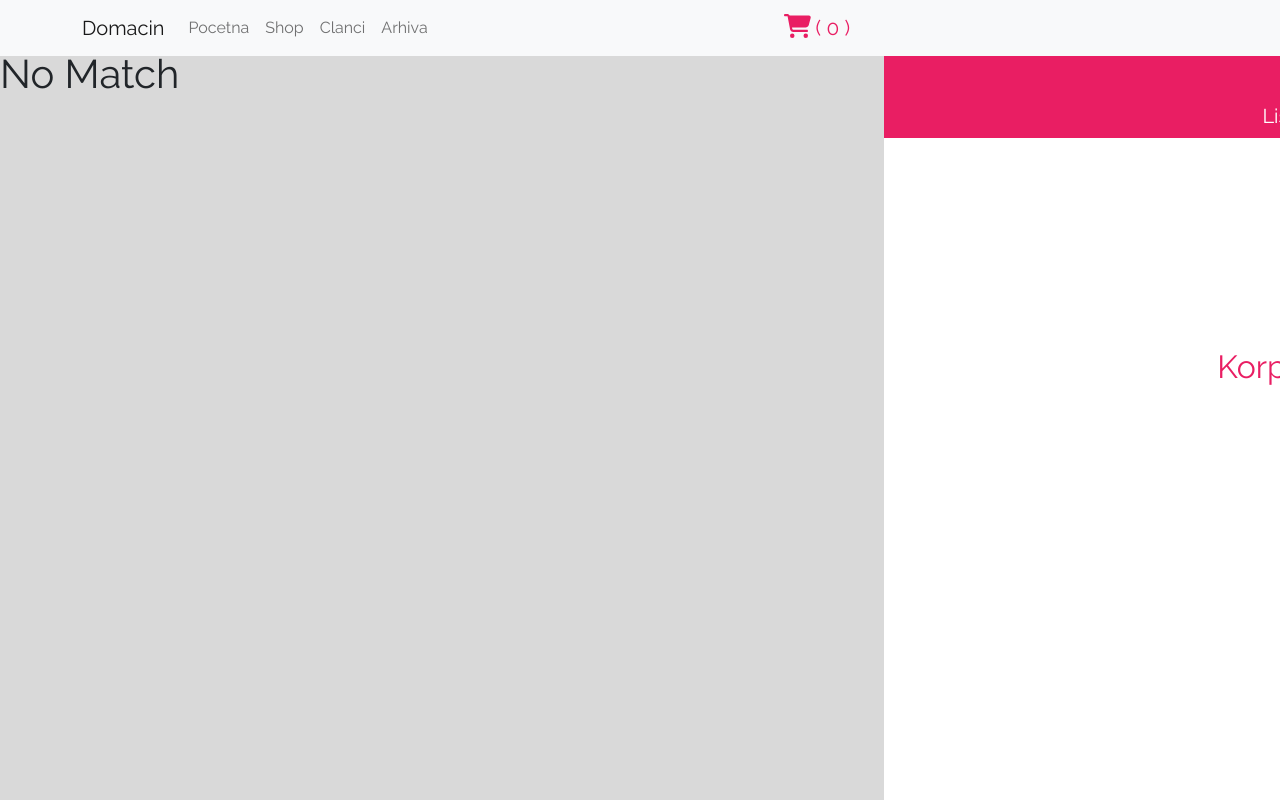
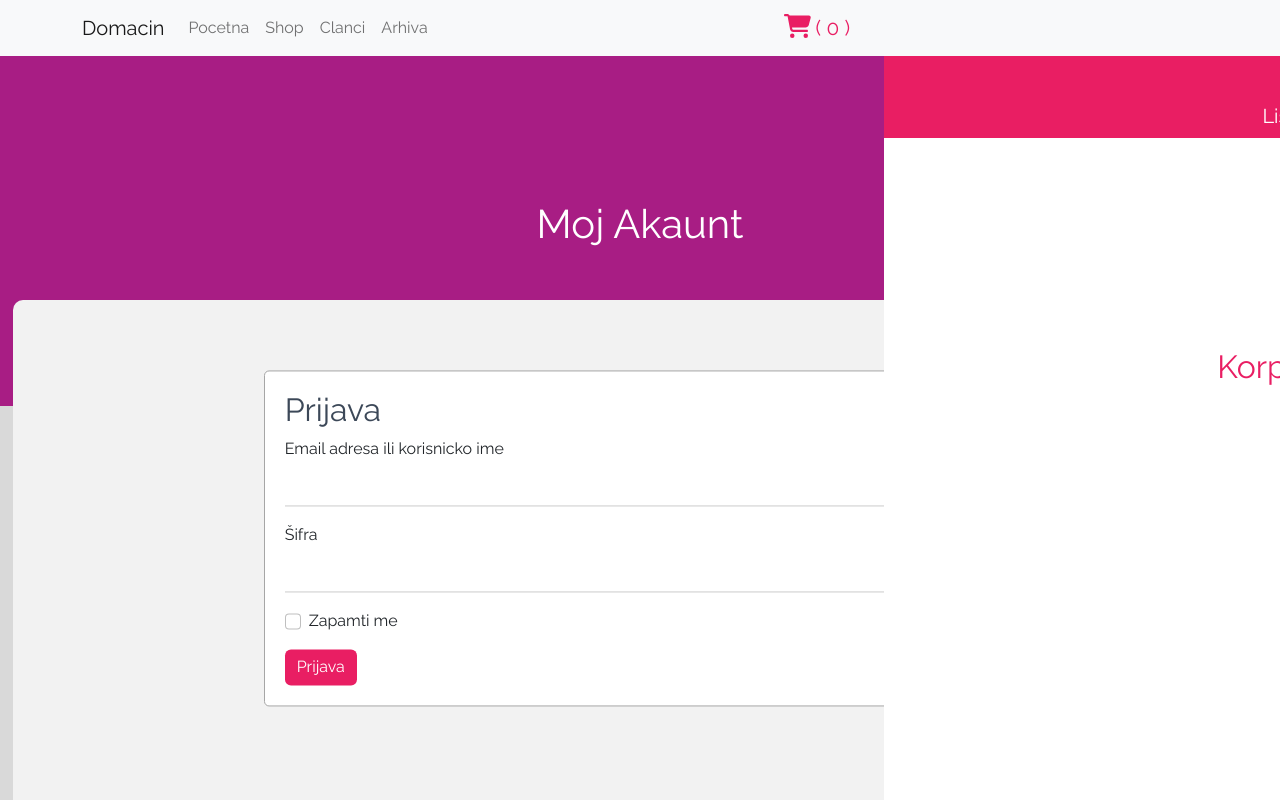
Before and after one commit to Hadis2971/Domacin.H.A, a React (Create React App) app: page /account in a window 1280 px wide. Built offline with nearby package versions, Linux system fonts and the light colour scheme.

Commit message:
add user account page

```diff
--- a/src/App.jsx
+++ b/src/App.jsx
@@ -1,7 +1,7 @@
 import React, { useState, useEffect } from "react";
 import { Routes, Route } from "react-router-dom";
 
-import { Home, Shop, Articles, NoMatch } from "./pages";
+import { Home, Shop, Articles, Account, NoMatch } from "./pages";
 import { NavBar, SlideShoppingList } from "./components";
 
 import StateContextProvider from "./state";
@@ -46,6 +46,7 @@ function App() {
           <Route exact path="/" element={<Home />} />
           <Route exact path="/shop" element={<Shop />} />
           <Route exact path="/articles" element={<Articles />} />
+          <Route exact path="/account" element={<Account />} />
           <Route path="*" element={<NoMatch />} />
         </Routes>
       </div>
--- a/src/components/Footer/index.jsx
+++ b/src/components/Footer/index.jsx
@@ -8,7 +8,7 @@ export default () => (
       <Link to="/shop">Shop</Link>
     </div>
     <div>
-      <Link>Moj Racun</Link>
+      <Link to="/account">Moj Racun</Link>
     </div>
   </div>
 );
--- /dev/null
+++ b/src/pages/Account/index.jsx
@@ -0,0 +1,84 @@
+import { useState } from "react";
+
+import Button from "react-bootstrap/Button";
+import Form from "react-bootstrap/Form";
+
+import { PageContentContainer, PageTitleDescription } from "../../components";
+
+import "./index.scss";
+
+export default () => {
+  const [formData, setFormData] = useState({
+    email: "",
+    password: "",
+    rememberUser: false,
+  });
+
+  const handleChange = (evt) => {
+    if (evt.target.type === "checkbox") {
+      setFormData((formData) => ({
+        ...formData,
+        [evt.target.name]: evt.target.checked,
+      }));
+    } else
+      setFormData((formData) => ({
+        ...formData,
+        [evt.target.name]: evt.target.value,
+      }));
+  };
+
+  return (
+    <>
+      <PageTitleDescription
+        title="Moj Akaunt"
+        bgColor="#a81d84"
+        titleColor="#FFF"
+      />
+
+      <PageContentContainer>
+        <Form id="account-page-container">
+          <h2>Prijava</h2>
+          <Form.Group
+            className="mb-3 account-page-input-container"
+            controlId="formBasicEmail"
+          >
+            <Form.Label>Email adresa ili korisnicko ime</Form.Label>
+            <Form.Control
+              type="text"
+              name="email"
+              value={formData.email}
+              onChange={handleChange}
+              className="account-page-input"
+            />
+          </Form.Group>
+          <Form.Group
+            className="mb-3  account-page-input-container"
+            controlId="formBasicPassword"
+          >
+            <Form.Label>Šifra </Form.Label>
+            <Form.Control
+              type="password"
+              name="password"
+              value={formData.password}
+              onChange={handleChange}
+              className="account-page-input"
+            />
+          </Form.Group>
+          <Form.Group className="mb-3" controlId="formBasicCheckbox">
+            <Form.Check
+              type="checkbox"
+              name="rememberUser"
+              checked={formData.rememberUser}
+              onChange={handleChange}
+              className="account-page-checked"
+              label="Zapamti me"
+            />
+          </Form.Group>
+          <Button className="submit-btn" type="submit">
+            Prijava
+          </Button>
+        </Form>
+      </PageContentContainer>
+    </>
+  );
+};
--- /dev/null
+++ b/src/pages/Account/index.scss
@@ -0,0 +1,60 @@
+@import "../../index.scss";
+
+#account-page-container {
+  box-sizing: border-box;
+  width: 60%;
+  margin: auto;
+  padding: 20px;
+  transform: translateY(-40%);
+  background-color: #fff;
+  border: 1px solid #a6a6a6;
+  border-radius: 5px;
+
+  h2 {
+    color: $base-title-color;
+  }
+
+  .submit-btn {
+    background-color: $base-text-buttons-color;
+    color: #fff;
+  }
+
+  .account-page-input {
+    border: none;
+    border-bottom: 1px solid #ccc;
+    border-radius: 0%;
+  }
+
+  .account-page-input-container::after {
+    content: "";
+    display: block;
+    width: 100%;
+    height: 1px;
+    background-color: $base-text-buttons-color;
+    transform: scaleX(0);
+    -webkit-transition: transform 0.5s ease-in-out;
+    -moz-transition: transform 0.5s ease-in-out;
+    -o-transition: transform 0.5s ease-in-out;
+    transition: transform 0.5s ease-in-out;
+  }
+
+  .account-page-input:focus {
+    box-shadow: none;
+    outline: none;
+    border-bottom: none;
+  }
+
+  .account-page-input-container:focus-within::after {
+    transform-origin: center;
+    transform: scaleX(100%);
+  }
+
+  .form-check-input:focus {
+    box-shadow: none;
+  }
+
+  .form-check-input:checked {
+    background-color: $base-text-buttons-color;
+    border-color: $base-text-buttons-color;
+  }
+}
--- a/src/pages/index.js
+++ b/src/pages/index.js
@@ -1,4 +1,5 @@
 export { default as Home } from "./Home";
 export { default as Shop } from "./Shop";
 export { default as Articles } from "./Articles";
+export { default as Account } from "./Account";
 export { default as NoMatch } from "./NoMatch";
```
